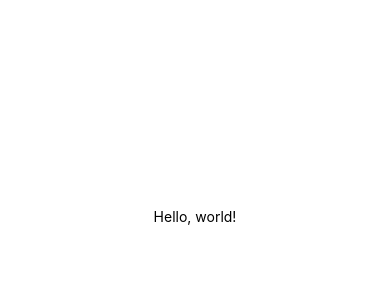
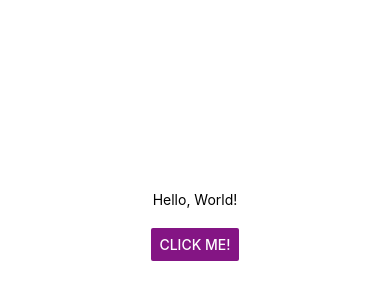
Before and after one commit to Eduard-Konovka/react-native-temp, a React Native app: screen / in a window 390 px wide. Shown: the part 206-506 px from the top of the page. Built offline with nearby package versions, Linux system fonts and the light colour scheme.

Commit message:
Learns Components

```diff
--- a/App.js
+++ b/App.js
@@ -1,10 +1,21 @@
 import { StatusBar } from 'expo-status-bar';
-import { StyleSheet, Text, View } from 'react-native';
+import { Button, StyleSheet, Text, View, Alert } from 'react-native';
 
 export default function App() {
+  const buttonClick = () => Alert.alert('Button pressed');
+  const textPress = () => Alert.alert('Text pressed');
+
   return (
     <View style={styles.container}>
-      <Text>Hello, world!</Text>
+      <Text style={styles.text} onPress={textPress}>
+        Hello, World!
+      </Text>
+      <Button
+        onPress={buttonClick}
+        title="Click me!"
+        color="#841584"
+        accessibilityLabel="Learn more about this purple button"
+      />
       <StatusBar style="auto" />
     </View>
   );
@@ -17,4 +28,7 @@ const styles = StyleSheet.create({
     alignItems: 'center',
     justifyContent: 'center',
   },
+  text: {
+    margin: 20,
+  },
 });
--- a/package.json
+++ b/package.json
@@ -20,10 +20,13 @@
   },
   "homepage": "https://github.com/Eduard-Konovka/react-native-temp#readme",
   "dependencies": {
+    "@expo/webpack-config": "^0.17.0",
     "expo": "~46.0.13",
     "expo-status-bar": "~1.4.0",
     "react": "18.0.0",
-    "react-native": "0.69.6"
+    "react-dom": "18.0.0",
+    "react-native": "0.69.6",
+    "react-native-web": "~0.18.7"
   },
   "devDependencies": {
     "@babel/core": "^7.12.9"
```
Also changed, not shown: 1 other file (tests, documents, lock files or other folders).
